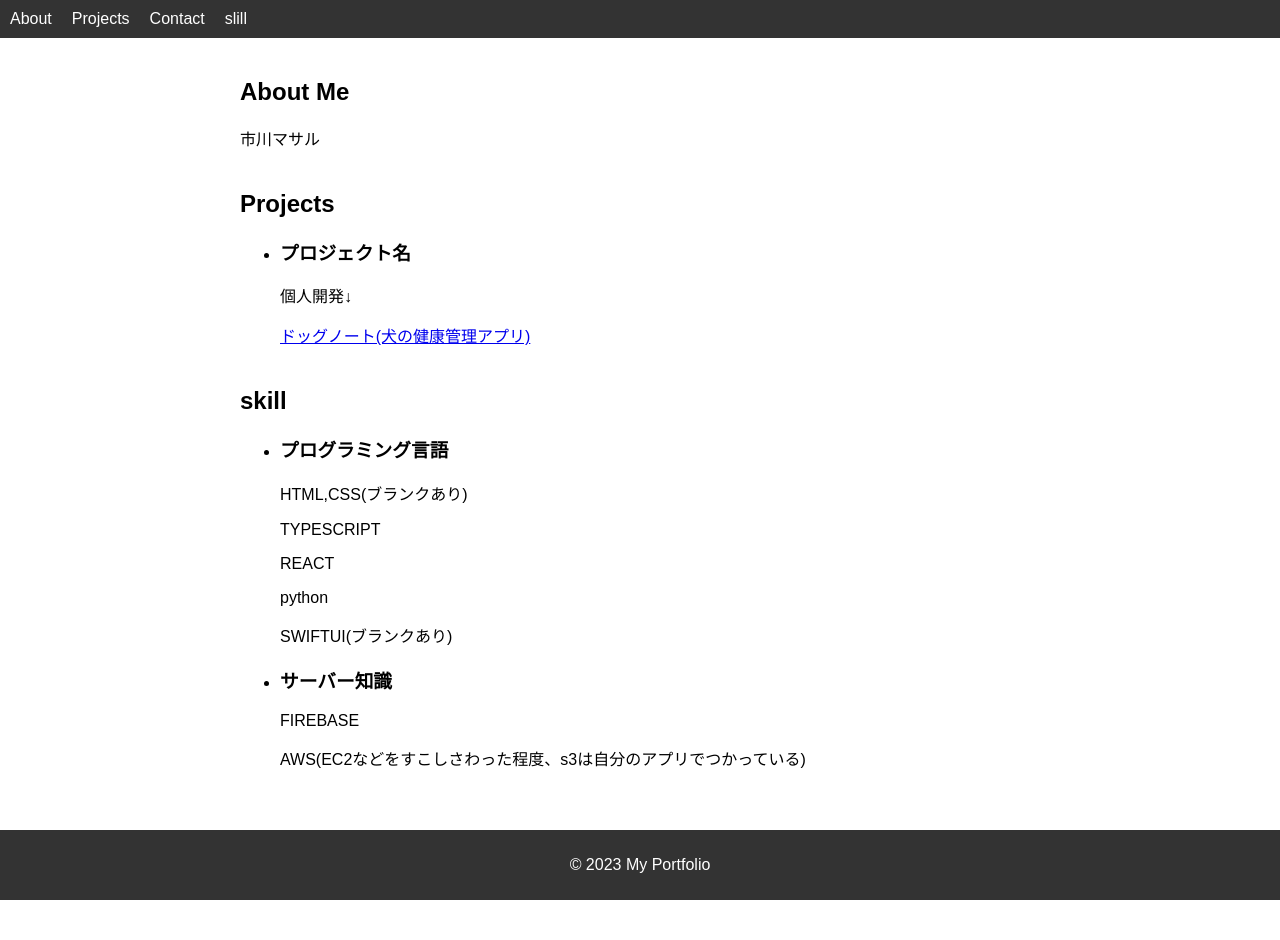
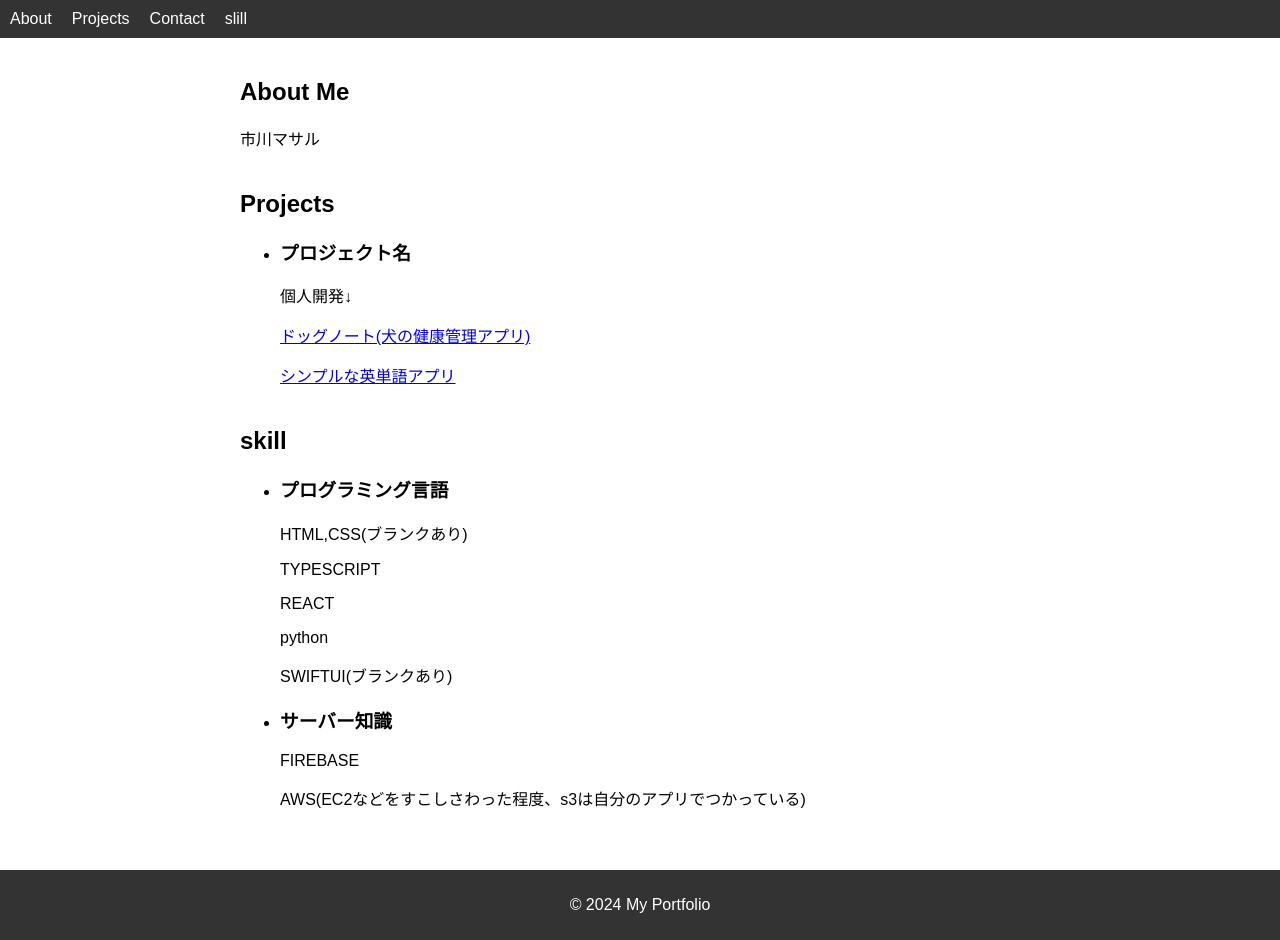
Before and after one commit to mar-gitacount/myportfolio, a plain HTML site: page index.html in a window 1280 px wide. Before the commit the page ends 900 px from the top, so only its background shows below. Drawn offline with Linux system fonts and the light colour scheme.

Commit message:
ページ追加した

```diff
--- a/index.html
+++ b/index.html
@@ -32,6 +32,7 @@
           <h3>プロジェクト名</h3>
           <p>個人開発↓</p>
           <p><a href="https://main.d1dtad27aqmwn9.amplifyapp.com/">ドッグノート(犬の健康管理アプリ)</a></p>
+          <p><a href="https://englishvocabularylearning.vercel.app/">シンプルな英単語アプリ</a></p>
         </li>
         <!-- 他のプロジェクトを追加 -->
       </ul>
@@ -74,7 +75,7 @@
   </main>
 
   <footer>
-    <p>&copy; 2023 My Portfolio</p>
+    <p>&copy; 2024 My Portfolio</p>
   </footer>
 </body>
 </html>
```
